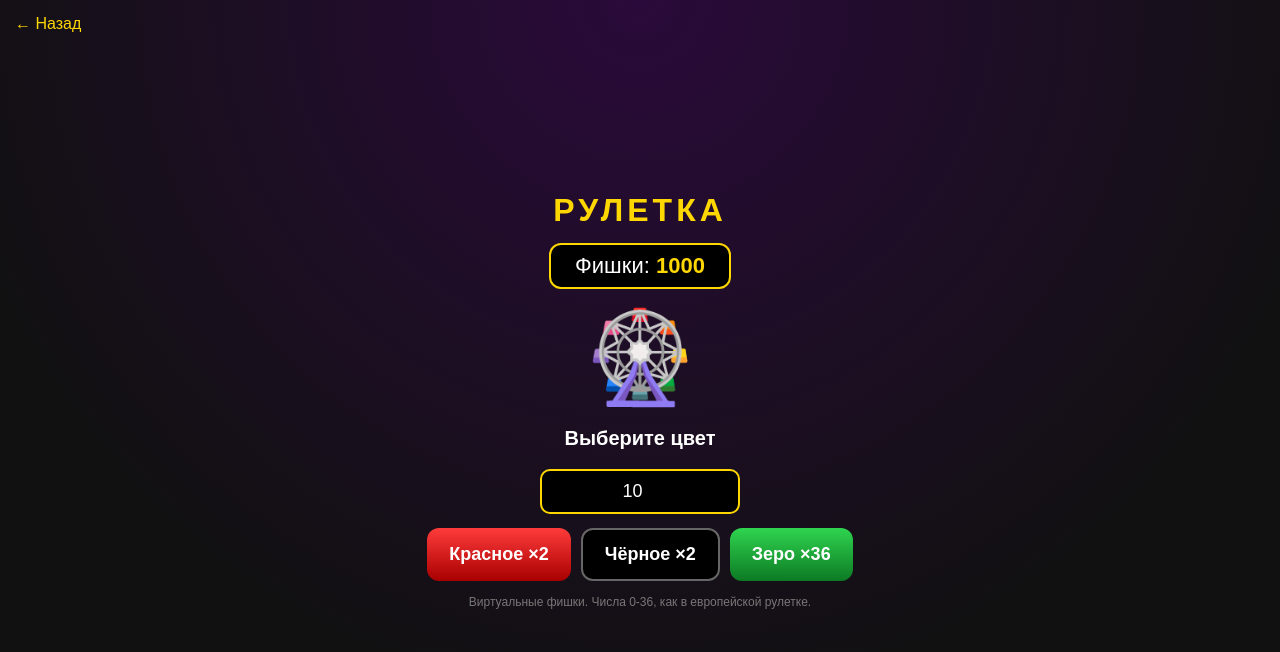
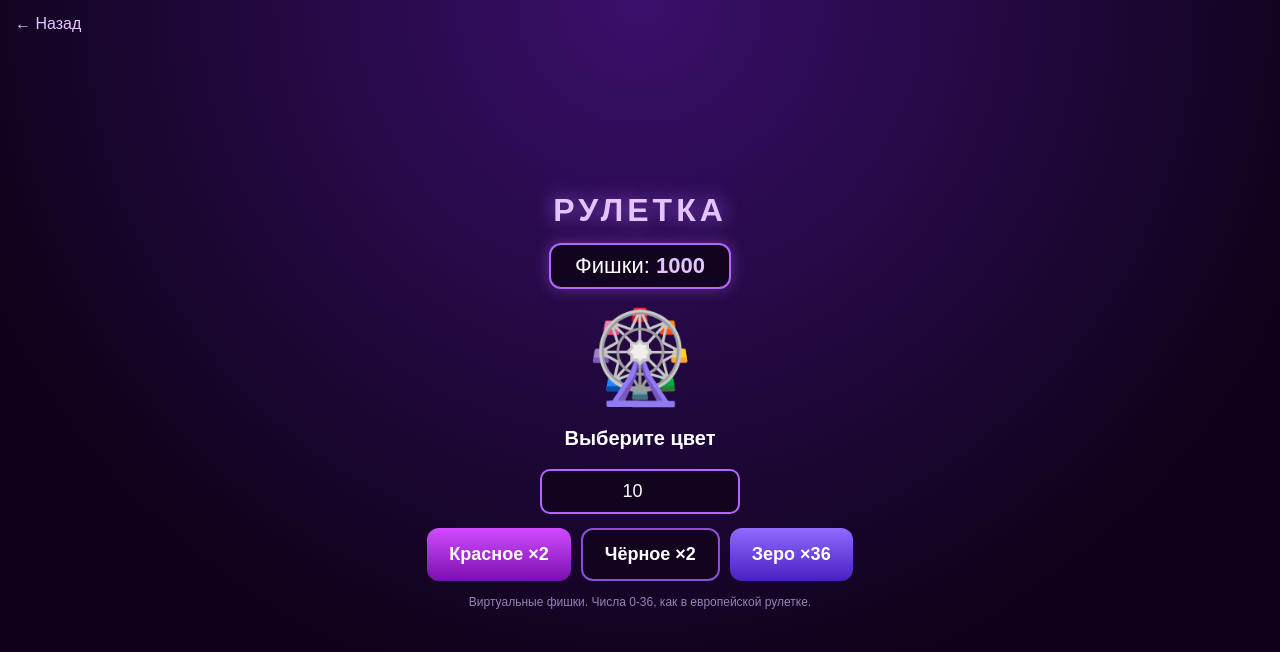
Before and after one commit to zizaka460-alt/xyvnor, a plain HTML site: page roulette.html in a window 1280 px wide. Drawn offline with Linux system fonts and the light colour scheme.

Commit message:
Update style.css

```diff
--- a/style.css
+++ b/style.css
@@ -1,31 +1,36 @@
+:root { --main: #b266ff; --light: #e3c4ff; }
 * { margin: 0; padding: 0; box-sizing: border-box; }
 body {
   min-height: 100vh; display: flex; flex-direction: column;
   align-items: center; justify-content: center; gap: 14px; padding: 20px;
-  background: radial-gradient(circle at top, #2a0a3a, #111 70%);
+  background: radial-gradient(circle at top, #3a0f6b, #0d0218 70%);
   font-family: Arial, sans-serif; color: #fff;
 }
-.back { position: absolute; top: 15px; left: 15px; color: gold; text-decoration: none; }
-h1 { color: gold; letter-spacing: 4px; text-transform: uppercase; text-align: center; }
-.balance { font-size: 22px; background: #000; border: 2px solid gold; border-radius: 12px; padding: 8px 24px; }
-.balance span { color: gold; font-weight: bold; }
+.back { position: absolute; top: 15px; left: 15px; color: var(--light); text-decoration: none; }
+h1 {
+  color: var(--light); letter-spacing: 4px; text-transform: uppercase; text-align: center;
+  text-shadow: 0 0 20px rgba(178, 102, 255, 0.8);
+}
+.balance { font-size: 22px; background: #12031f; border: 2px solid var(--main); border-radius: 12px; padding: 8px 24px; box-shadow: 0 0 15px rgba(178, 102, 255, 0.4); }
+.balance span { color: var(--light); font-weight: bold; }
 .big { font-size: 90px; min-height: 110px; display: flex; align-items: center; font-weight: bold; }
 .message { min-height: 28px; font-size: 20px; font-weight: bold; text-align: center; }
-.win { color: #4cff6a; }
-.lose { color: #ff6b6b; }
+.win { color: #e3b8ff; text-shadow: 0 0 10px #b266ff; }
+.lose { color: #ff8ad8; }
 input[type=number] {
   width: 200px; padding: 10px; font-size: 18px; text-align: center;
-  border: 2px solid gold; border-radius: 10px; background: #000; color: #fff;
+  border: 2px solid var(--main); border-radius: 10px; background: #12031f; color: #fff;
 }
-input[type=range] { width: 260px; }
+input[type=range] { width: 260px; accent-color: var(--main); }
 .row { display: flex; gap: 10px; flex-wrap: wrap; justify-content: center; }
 button {
   padding: 14px 22px; font-size: 18px; font-weight: bold; color: #fff;
-  border: none; border-radius: 12px; cursor: pointer; background: #333;
+  border: none; border-radius: 12px; cursor: pointer; background: #3a1166;
 }
-.gold { background: linear-gradient(#ffd54a, #b8860b); color: #000; }
-.redb { background: linear-gradient(#ff3b3b, #a80000); }
-.blackb { background: #000; border: 2px solid #666; }
-.greenb { background: linear-gradient(#2fd44f, #0d7a24); }
-.reset { display: none; background: #a80000; }
-.note { font-size: 12px; color: #777; text-align: center; }
+button:disabled { opacity: 0.5; cursor: not-allowed; }
+.gold { background: linear-gradient(#b266ff, #6a1fc2); }
+.redb { background: linear-gradient(#d14bff, #7a0fb0); }
+.blackb { background: #12031f; border: 2px solid #8a4fd6; }
+.greenb { background: linear-gradient(#8f6bff, #4a1fc2); }
+.reset { display: none; background: #6a1fc2; }
+.note { font-size: 12px; color: #9a80b8; text-align: center; }
```
